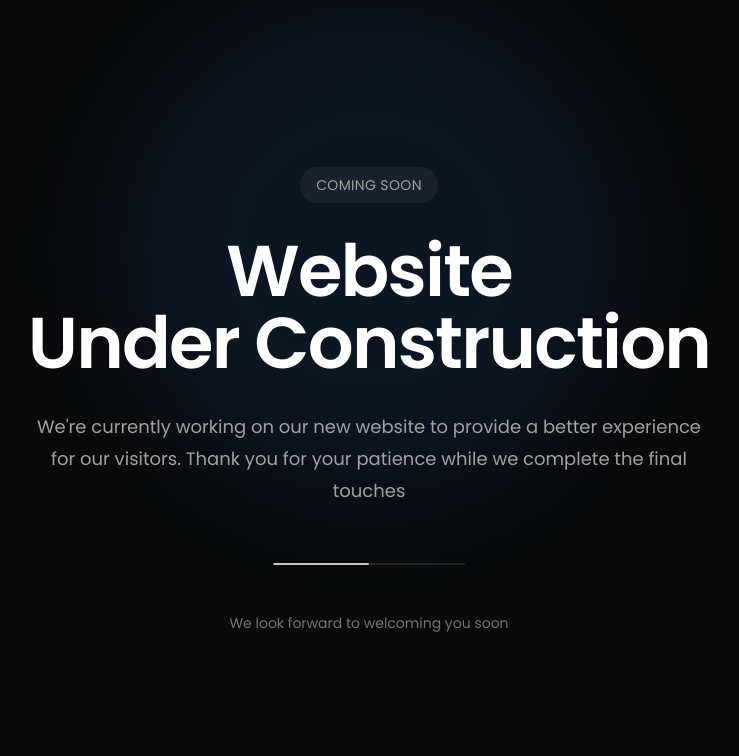
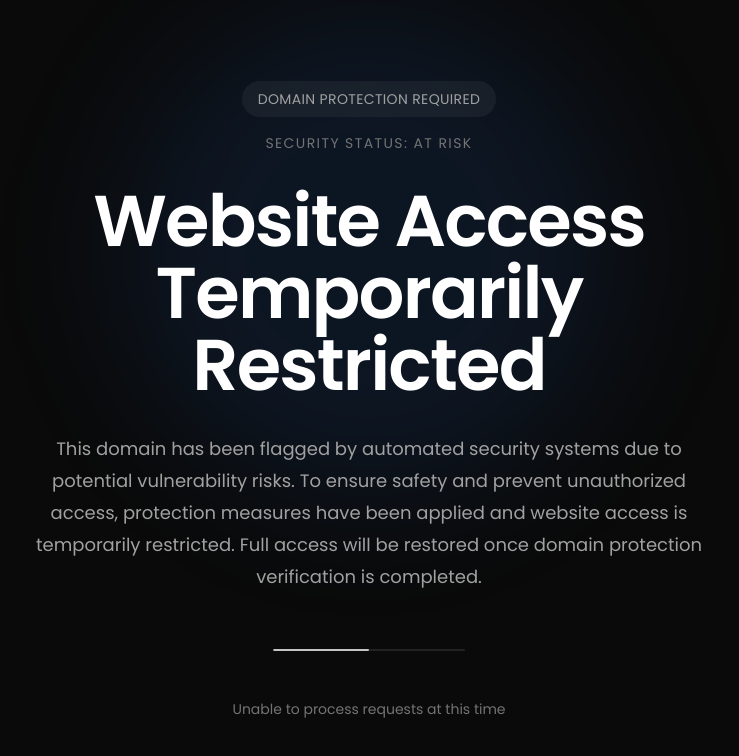
Before and after one commit to KunalSolutions/MRAV_FULLSTACK, a React (Vite) app in the folder frontend/: page / in a window 1280 px wide. Shown: the top 756 px of the page, without its empty margins (271-1010 px from the left). Built offline with nearby package versions, Linux system fonts and the light colour scheme.

Commit message:
Revise website access messages for security updates
Updated the app's messaging to reflect domain protection status and security risks.

```diff
--- a/frontend/src/App.jsx
+++ b/frontend/src/App.jsx
@@ -5,26 +5,37 @@ const App = () => {
       <div className="absolute left-1/2 top-0 h-[500px] w-[500px] -translate-x-1/2 rounded-full bg-blue-500/10 blur-3xl" />
 
       <div className="relative max-w-3xl text-center">
+
+        {/* Subtitle 1 */}
         <span className="inline-block rounded-full bg-white/5 px-4 py-2 text-sm tracking-wide text-neutral-400">
-          COMING SOON
+          DOMAIN PROTECTION REQUIRED
         </span>
 
+        {/* Subtitle 2 */}
+        <p className="mt-4 text-sm tracking-widest text-neutral-500 uppercase">
+          SECURITY STATUS: AT RISK
+        </p>
+
+        {/* Heading */}
         <h1 className="mt-8 text-5xl font-semibold tracking-tight text-white md:text-7xl">
-          Website
+          Website Access
           <br />
-          Under Construction
+          Temporarily Restricted
         </h1>
 
+        {/* Paragraph */}
         <p className="mx-auto mt-8 max-w-2xl text-lg leading-8 text-neutral-400">
-          We're currently working on our new website to provide a better experience for our visitors. Thank you for your patience while we complete the final touches
+          This domain has been flagged by automated security systems due to potential vulnerability risks. To ensure safety and prevent unauthorized access, protection measures have been applied and website access is temporarily restricted. Full access will be restored once domain protection verification is completed.
         </p>
 
+        {/* Loader line */}
         <div className="mx-auto mt-14 h-[2px] w-48 overflow-hidden rounded-full bg-white/10">
           <div className="h-full w-1/2 animate-pulse rounded-full bg-white" />
         </div>
 
+        {/* Footer */}
         <p className="mt-12 text-sm text-neutral-500">
-          We look forward to welcoming you soon
+          Unable to process requests at this time
         </p>
       </div>
     </div>
```
